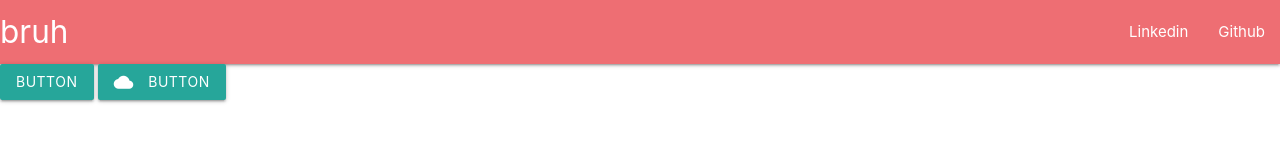
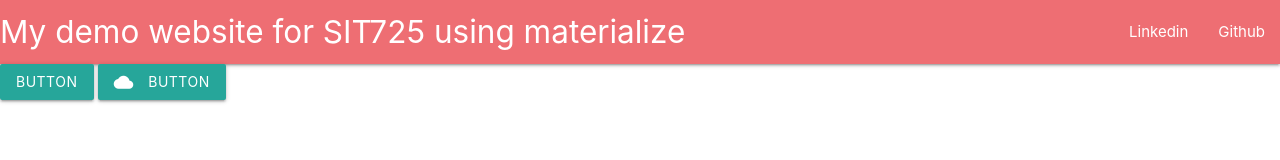
Before and after one commit to sumedh004/sit725, a website: page week 3/public/index.html in a window 1280 px wide. Drawn offline with nearby package versions, Linux system fonts and the light colour scheme.

Commit message:
new elements added

```diff
--- a/week 3/public/index.html
+++ b/week 3/public/index.html
@@ -20,7 +20,7 @@
 
     <nav>
         <div class="nav-wrapper">
-          <a href="#" class="brand-logo">bruh</a>
+          <a href="#" class="brand-logo">My demo website for SIT725 using materialize</a>
           <ul id="nav-mobile" class="right hide-on-med-and-down">
             <li><a href="https://linkedin.com/in/sumedh004">Linkedin</a></li>
             <li><a href="https://github.com/sumedh004">Github</a></li>
```
